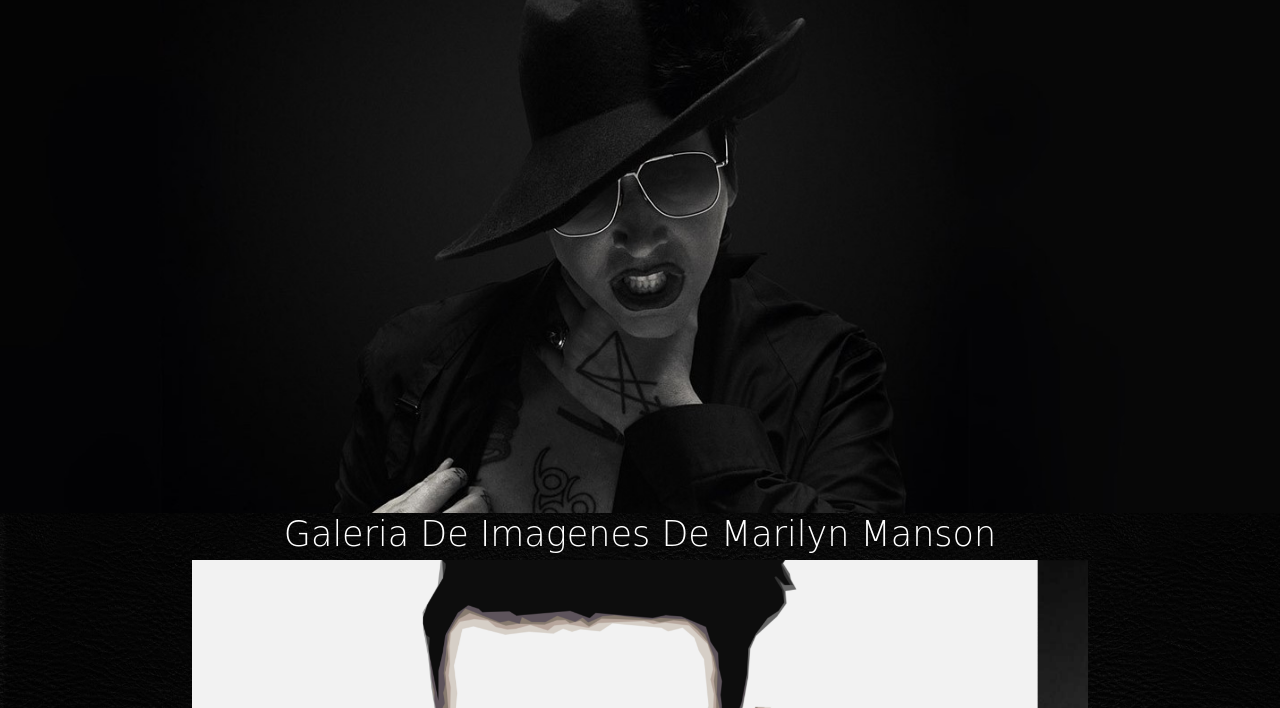
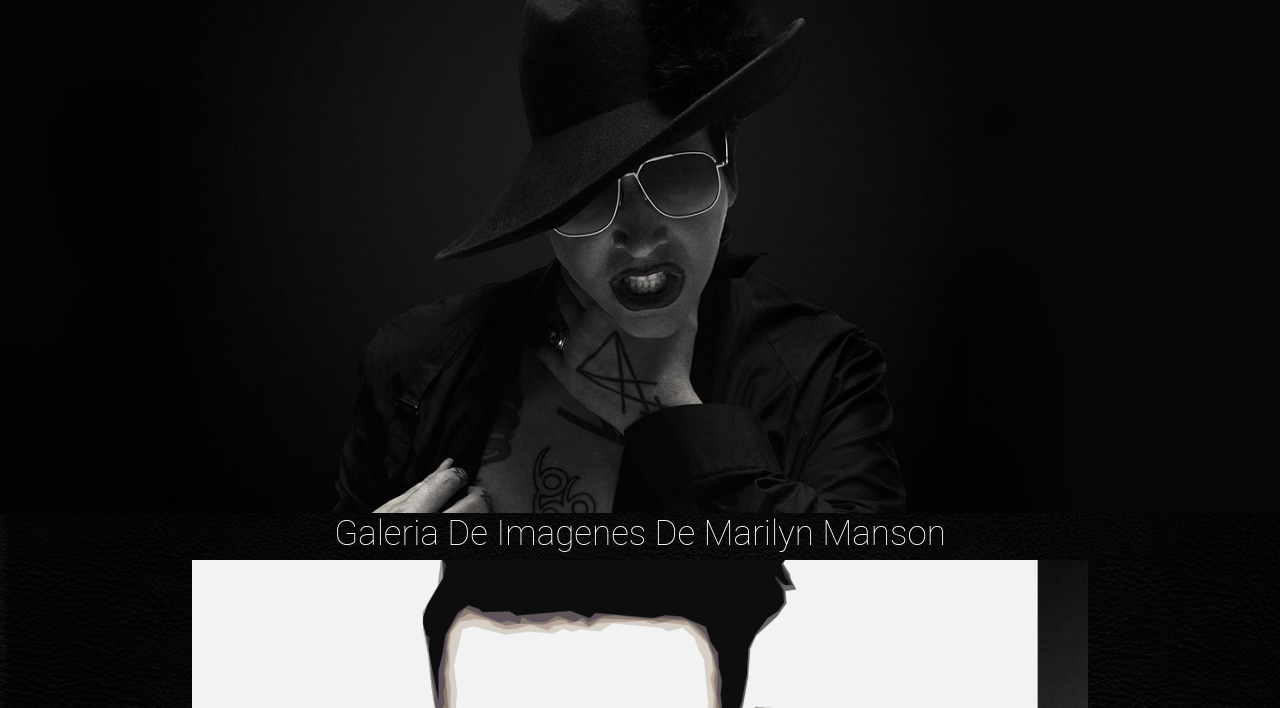
Before and after one commit to rub1lar/PaginaMM--Rubilar, a plain HTML site: page galeria.html in a window 1280 px wide. Shown: the part 92-800 px from the top of the page. Drawn offline with nearby package versions, Linux system fonts and the light colour scheme.

Commit message:
comiteada martes a la noche

```diff
--- a/css/style.css
+++ b/css/style.css
@@ -15,7 +15,7 @@
 
 h1{
 	color:#0d6efd;
-	font-family: 'Rubik Wet Paint', cursive;
+font-family: 'Roboto', sans-serif;
 	font-weight:200;
 }
 h2, h3{
@@ -51,12 +51,11 @@
 }
 
 nav ul li a {
+	font-family: 'Roboto', sans-serif;
 	display: flex;
 	align-items: center;
 	color: #D9DBDE;
 	text-decoration: none;
-	font-family: 'Rubik Wet Paint', cursive;
-	/*font-size: 140%;PREGUNTAR*/
 	font-size: 2rem;
 	align-content: center;
 	filter: brightness(80%);
@@ -73,14 +72,13 @@
 
 }
 
-body {
+body { min-height: 100vh;
 background-color: black;
 }
 
 p { font
 	padding: 1rem 1rem 1rem 1rem;
 }
-/*ACA HAY QUE EDITAR BIEN LA BARRA PARA QUE NO SE COMA LA FOTO,*/
 nav{
 	color: #0d6efd;
 	background-color: #2C2A2A;
```
